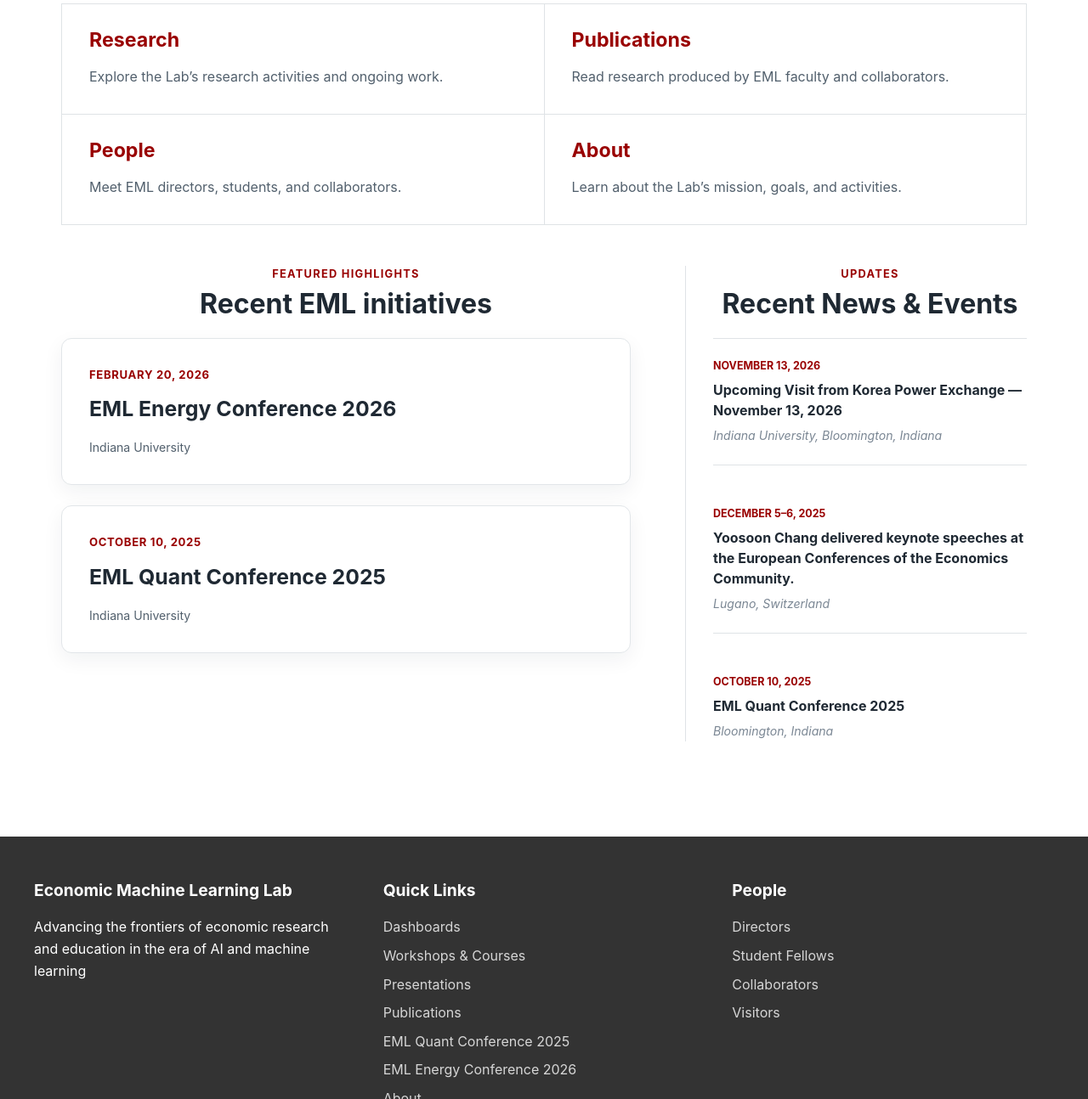
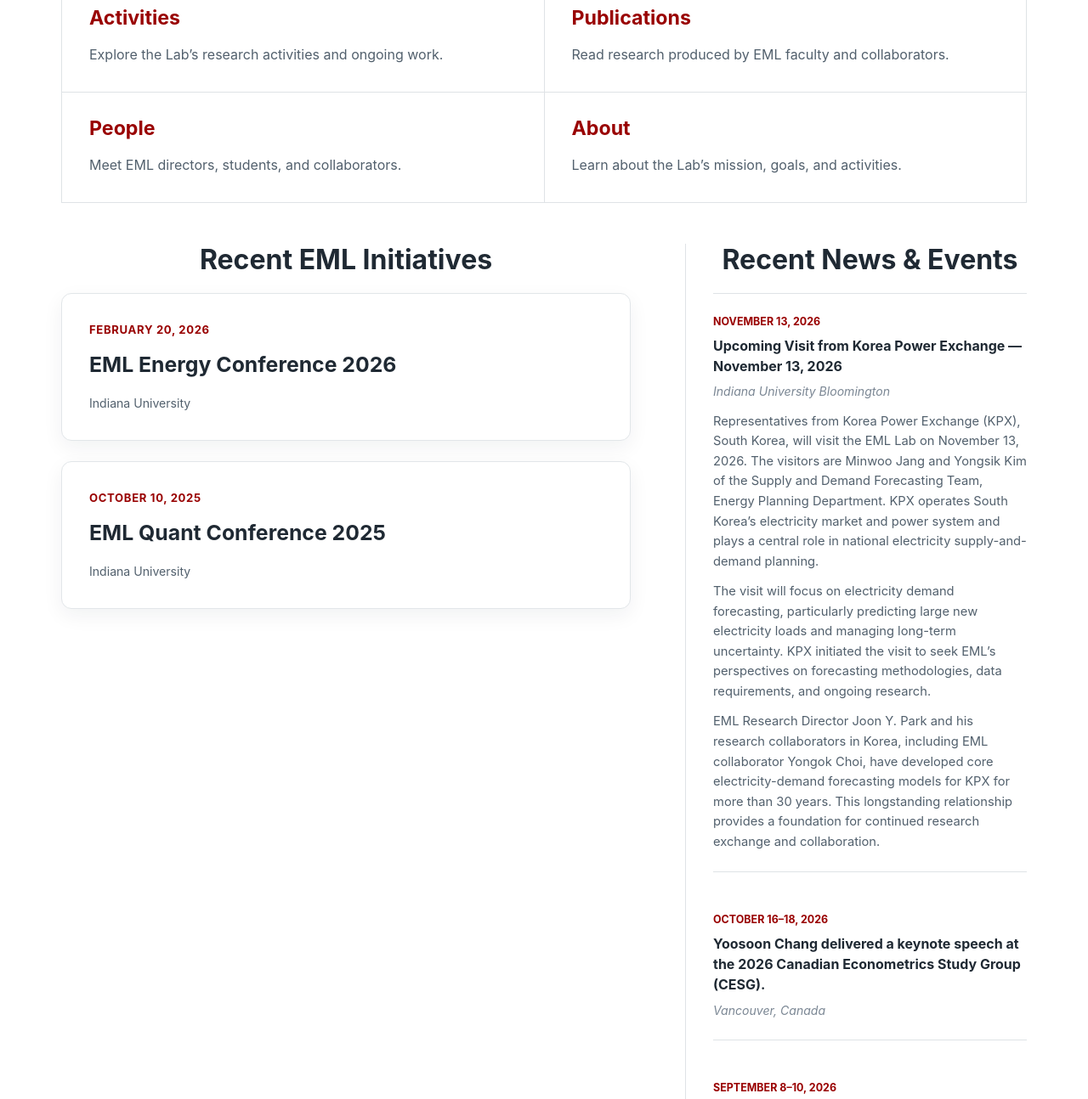
Before and after one commit to eml-lab/eml-lab.github.io, an Astro site: page / in a window 1280 px wide. Shown: the part 474-1768 px from the top of the page at 85% size. Built offline with nearby package versions, Linux system fonts and the light colour scheme; Astro itself is replaced by a stand-in of ours.

Commit message:
Update website.

```diff
--- a/src/components/NewsList.astro
+++ b/src/components/NewsList.astro
@@ -9,11 +9,7 @@ interface Props {
 const { limit = 4 } = Astro.props;
 
 const news = (await getCollection("news"))
-  .sort(
-    (a, b) =>
-      b.data.startDate.getTime() -
-      a.data.startDate.getTime()
-  )
+  .sort((a, b) => b.data.startDate.getTime() - a.data.startDate.getTime())
   .slice(0, limit);
 ---
 
@@ -35,6 +31,19 @@ const news = (await getCollection("news"))
       {item.data.location && (
         <p class="news-location">{item.data.location}</p>
       )}
+
+      {item.data.description?.map((paragraph) => (
+        <p class="news-description">{paragraph}</p>
+      ))}
     </article>
   ))}
 </div>
+
+<style>
+  .news-description {
+    margin: 0.75rem 0 0;
+    color: #52606d;
+    font-size: 0.92rem;
+    line-height: 1.6;
+  }
+</style>
--- a/src/content.config.ts
+++ b/src/content.config.ts
@@ -2,215 +2,87 @@ import { defineCollection, z } from "astro:content";
 import { glob } from "astro/loaders";
 
 const students = defineCollection({
-  loader: glob({
-    base: "./src/content/students",
-    pattern: "**/*.md",
-  }),
+  loader: glob({ base: "./src/content/students", pattern: "**/*.md" }),
   schema: z.object({
-    name: z.string(),
-    title: z.string(),
-    initials: z.string(),
-    order: z.number(),
-    email: z.string(),
-    website: z.string(),
+    name: z.string(), title: z.string(), initials: z.string(), order: z.number(),
+    email: z.string(), website: z.string(),
     interestLabel: z.string().default("Research Interests"),
     research: z.array(z.string()),
   }),
 });
 
 const collaborators = defineCollection({
-  loader: glob({
-    base: "./src/content/collaborators",
-    pattern: "**/*.md",
-  }),
+  loader: glob({ base: "./src/content/collaborators", pattern: "**/*.md" }),
   schema: z.object({
-    name: z.string(),
-    image: z.string(),
-    affiliation: z.string(),
-    affiliationUrl: z.string(),
-    specialty: z.string(),
-    project: z.string(),
-    website: z.string(),
-    order: z.number()
+    name: z.string(), image: z.string(), affiliation: z.string(),
+    affiliationUrl: z.string(), specialty: z.string(), project: z.string(),
+    website: z.string(), order: z.number(),
   }),
 });
 
 const directors = defineCollection({
-  loader: glob({
-    base: "./src/content/directors",
-    pattern: "**/*.md",
-  }),
+  loader: glob({ base: "./src/content/directors", pattern: "**/*.md" }),
   schema: z.object({
-    order: z.number(),
-
-    name: z.string(),
-
-    image: z.string(),
-
-    title: z.string(),
-
-    role: z.string(),
-
-    badges: z.array(z.string()),
-
-    background1: z.string(),
-
-    background2: z.string(),
-
-    research: z.array(z.string()),
-
-    email: z.string(),
-
-    office: z.string(),
-
-    education: z.string(),
-
-    facultyProfile: z.string(),
-
-    cv: z.string(),
-
-    highlights: z
-      .array(
-        z.object({
-          title: z.string(),
-          url: z.string(),
-        })
-      )
-      .default([]),
+    order: z.number(), name: z.string(), image: z.string(),
+    title: z.string(), role: z.string(), badges: z.array(z.string()),
+    background1: z.string(), background2: z.string(),
+    research: z.array(z.string()), email: z.string(), office: z.string(),
+    education: z.string(), facultyProfile: z.string(), cv: z.string(),
+    highlights: z.array(z.object({title: z.string(), url: z.string()})).default([]),
   }),
 });
 
 const workshops = defineCollection({
-  loader: glob({
-    base: "./src/content/workshops",
-    pattern: "**/*.md",
-  }),
+  loader: glob({ base: "./src/content/workshops", pattern: "**/*.md" }),
   schema: z.object({
-    order: z.number(),
-
-    title: z.string(),
-
-    featured: z.boolean(),
-
-    instructors: z.string(),
-
-    date: z.string(),
-
-    description: z.string(),
-
-    topics: z.array(z.string()),
-
-    buttonText: z.string(),
-
-    buttonLink: z.string(),
-
-    resources: z
-      .array(
-        z.object({
-          title: z.string(),
-          url: z.string(),
-        })
-      )
-      .default([]),
+    order: z.number(), title: z.string(), featured: z.boolean(),
+    instructors: z.string(), date: z.string(), description: z.string(),
+    topics: z.array(z.string()), buttonText: z.string(), buttonLink: z.string(),
+    resources: z.array(z.object({title: z.string(), url: z.string()})).default([]),
   }),
 });
 
 const publications = defineCollection({
-  loader: glob({
-    base: "./src/content/publications",
-    pattern: "**/*.md",
-  }),
+  loader: glob({ base: "./src/content/publications", pattern: "**/*.md" }),
   schema: z.object({
-    order: z.number(),
-
-    category: z.enum([
-      "featured",
-      "project",
-      "working-paper",
-    ]),
-
-    title: z.string(),
-
-    authors: z.string(),
-
-    source: z.string(),
-
-    buttonText: z.string(),
-
-    buttonLink: z.string(),
+    order: z.number(), category: z.enum(["featured", "project", "working-paper"]),
+    title: z.string(), authors: z.string(), source: z.string(),
+    buttonText: z.string(), buttonLink: z.string(),
   }),
 });
 
-
 const presentations = defineCollection({
-  loader: glob({
-    base: "./src/content/presentations",
-    pattern: "**/*.md",
-  }),
+  loader: glob({ base: "./src/content/presentations", pattern: "**/*.md" }),
   schema: z.object({
-    order: z.number(),
-    category: z.enum(["upcoming", "archive"]),
-    year: z.number(),
-    title: z.string(),
-    date: z.string(),
-    location: z.string(),
-    speaker: z.string(),
+    order: z.number(), category: z.enum(["upcoming", "archive"]),
+    year: z.number(), title: z.string(), date: z.string(),
+    location: z.string(), speaker: z.string(),
     descriptionHtml: z.array(z.string()),
-    links: z
-      .array(
-        z.object({
-          title: z.string(),
-          url: z.string(),
-        })
-      )
-      .default([]),
-    photos: z
-      .array(
-        z.object({
-          src: z.string(),
-          alt: z.string(),
-          caption: z.string(),
-        })
-      )
-      .default([]),
+    links: z.array(z.object({title: z.string(), url: z.string()})).default([]),
+    photos: z.array(z.object({src: z.string(), alt: z.string(), caption: z.string()})).default([]),
   }),
 });
 
 const news = defineCollection({
-  loader: glob({
-    base: "./src/content/news",
-    pattern: "**/*.md",
-  }),
+  loader: glob({ base: "./src/content/news", pattern: "**/*.md" }),
   schema: z.object({
-    title: z.string(),
-    startDate: z.coerce.date(),
+    title: z.string(), startDate: z.coerce.date(),
     endDate: z.coerce.date().optional(),
-    location: z.string().optional(),
-    link: z.string().optional(),
+    location: z.string().optional(), link: z.string().optional(),
+    description: z.array(z.string()).optional(),
   }),
 });
 
 const initiatives = defineCollection({
-  loader: glob({
-    base: "./src/content/initiatives",
-    pattern: "**/*.md",
-  }),
+  loader: glob({ base: "./src/content/initiatives", pattern: "**/*.md" }),
   schema: z.object({
-    title: z.string(),
-    startDate: z.coerce.date(),
+    title: z.string(), startDate: z.coerce.date(),
     endDate: z.coerce.date().optional(),
-    location: z.string().optional(),
-    link: z.string().optional(),
+    location: z.string().optional(), link: z.string().optional(),
   }),
 });
 
 export const collections = {
-    students,
-    collaborators,
-    directors,
-    workshops,
-    publications,
-    presentations,
-    news,
-    initiatives,
+  students, collaborators, directors, workshops, publications,
+  presentations, news, initiatives,
 };
--- /dev/null
+++ b/src/content/news/cesg-keynote-2026.md
@@ -0,0 +1,7 @@
+---
+title: "Yoosoon Chang delivered a keynote speech at the 2026 Canadian Econometrics Study Group (CESG)."
+startDate: 2026-10-16
+endDate: 2026-10-18
+location: "Vancouver, Canada"
+link: "/presentations"
+---
--- a/src/content/news/kpx-visit-2026.md
+++ b/src/content/news/kpx-visit-2026.md
@@ -1,6 +1,10 @@
 ---
 title: "Upcoming Visit from Korea Power Exchange — November 13, 2026"
 startDate: 2026-11-13
-location: "Indiana University, Bloomington, Indiana"
+location: "Indiana University Bloomington"
 link: "/visitors"
+description:
+  - "Representatives from Korea Power Exchange (KPX), South Korea, will visit the EML Lab on November 13, 2026. The visitors are Minwoo Jang and Yongsik Kim of the Supply and Demand Forecasting Team, Energy Planning Department. KPX operates South Korea’s electricity market and power system and plays a central role in national electricity supply-and-demand planning."
+  - "The visit will focus on electricity demand forecasting, particularly predicting large new electricity loads and managing long-term uncertainty. KPX initiated the visit to seek EML’s perspectives on forecasting methodologies, data requirements, and ongoing research."
+  - "EML Research Director Joon Y. Park and his research collaborators in Korea, including EML collaborator Yongok Choi, have developed core electricity-demand forecasting models for KPX for more than 30 years. This longstanding relationship provides a foundation for continued research exchange and collaboration."
 ---
--- /dev/null
+++ b/src/content/news/wkf-2026.md
@@ -0,0 +1,7 @@
+---
+title: "Yoosoon Chang participated in the 2026 World Knowledge Forum (WKF)."
+startDate: 2026-09-08
+endDate: 2026-09-10
+location: "Seoul, Korea"
+link: "/presentations"
+---
--- a/src/pages/index.astro
+++ b/src/pages/index.astro
@@ -41,13 +41,12 @@ const showDashboards = false;
         <!-- Explore EML -->
         <section class="home-section explore-eml-section">
             <div class="section-heading">
-                <p class="section-label">Explore EML</p>
                 <h2>Discover the Lab</h2>
             </div>
 
             <div class="explore-grid">
                 <a class="explore-card" href="/activities">
-                    <h3>Research</h3>
+                    <h3>Activities</h3>
                     <p>Explore the Lab’s research activities and ongoing work.</p>
                 </a>
 
@@ -88,8 +87,7 @@ const showDashboards = false;
         <section class="home-section home-updates-grid">
             <div class="featured-highlights">
                 <div class="section-heading">
-                    <p class="section-label">Featured Highlights</p>
-                    <h2>Recent EML initiatives</h2>
+                    <h2>Recent EML Initiatives</h2>
                 </div>
 
                 <InitiativeList limit={2} />
@@ -97,7 +95,6 @@ const showDashboards = false;
 
             <aside class="recent-news">
                 <div class="section-heading">
-                    <p class="section-label">Updates</p>
                     <h2>Recent News &amp; Events</h2>
                 </div>
                 <NewsList limit={3} />
--- a/src/pages/presentations.astro
+++ b/src/pages/presentations.astro
@@ -46,6 +46,7 @@ const archiveYears = [...new Set(archived.map((entry) => entry.data.year))]
                 </p>
             </section>
 
+            {upcoming.length > 0 && (
             <section class="presentation-section">
                 <h2>Upcoming Presentations</h2>
 
@@ -113,6 +114,7 @@ const archiveYears = [...new Set(archived.map((entry) => entry.data.year))]
                     ))}
                 </div>
             </section>
+            )}
 
             <details class="archive-details">
                 <summary>Presentation Archive</summary>
--- a/src/pages/visitors.astro
+++ b/src/pages/visitors.astro
@@ -23,7 +23,7 @@ import "../styles/visitors.css";
                 <article class="visitor-card">
                     <p class="visitor-date">November 13, 2026</p>
                     <h3><a href="https://www.kpx.or.kr/eng/">Korea Power Exchange (KPX)</a> — South Korea</h3>
-                    <p class="visitor-names">Minwoo Jang (장민우) and Yongsik Kim (김용식)</p>
+                    <p class="visitor-names">Minwoo Jang and Yongsik Kim</p>
                     <p class="visitor-team">Supply and Demand Forecasting Team, Energy Planning Department</p>
                     <p>KPX operates South Korea's electricity market and power system and plays a central role in national electricity supply-and-demand planning.</p>
                 </article>
--- a/src/styles/global.css
+++ b/src/styles/global.css
@@ -47,10 +47,12 @@ body {
 }
 
 .logo {
-    font-size: 1.2rem;
+    font-size: 1.5rem;
     color: white;
     text-decoration: none;
     font-weight: bold;
+    line-height: 1.2;
+    letter-spacing: -0.02em;
 }
 
 .nav-links {
```
Also changed, not shown: src/content/presentations/chang-2026-airn.md (+1 -1 lines), src/content/presentations/chang-2026-cesg.md (+2 -2 lines), src/content/presentations/chang-durlauf-2026.md (+2 -2 lines), src/content/presentations/chang-park-2026-kaea-krei.md (+1 -1 lines), src/styles/home.css (+9 -3 lines).
